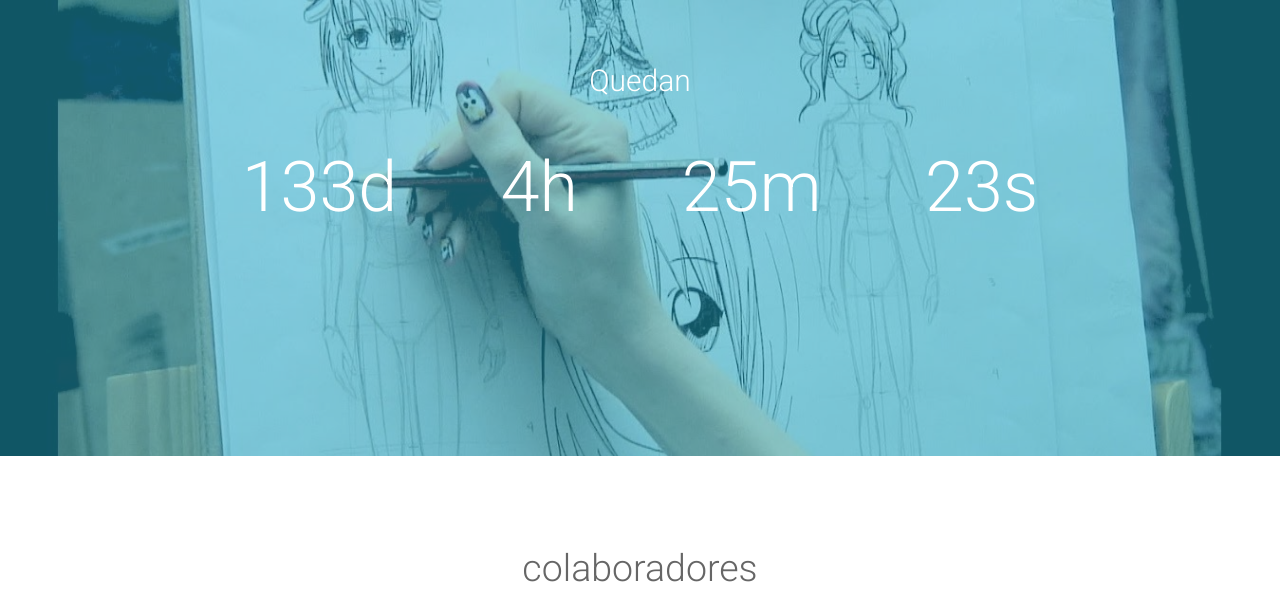
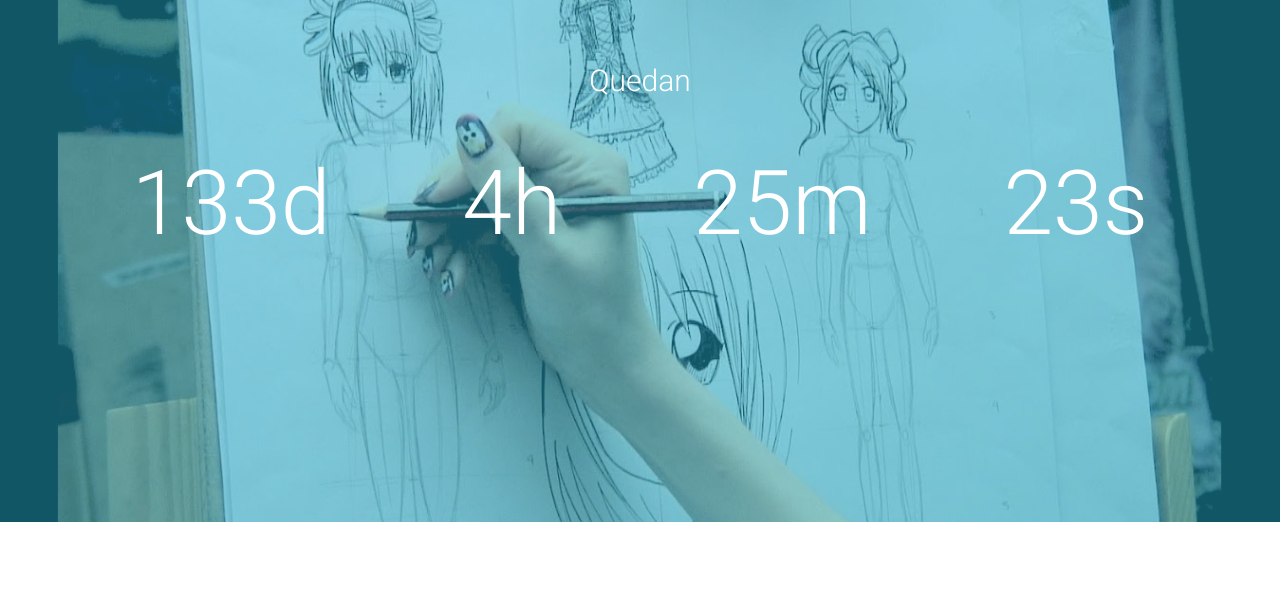
Before and after one commit to javiermunoznavarrete/anime-old-schoold, a plain HTML site: page index.html in a window 1280 px wide. Shown: the part 2960-3569 px from the top of the page. Drawn offline with nearby package versions, Linux system fonts and the light colour scheme.

Commit message:
ajust text of clock

```diff
--- a/assets/style.css
+++ b/assets/style.css
@@ -182,8 +182,8 @@ span i {
 .clock {
 	color: white;
 	display: inline-block;
-	font-size: 7rem;
-	padding-right: 5rem;
-	padding-left: 5rem;
+	font-size: 7vw;
+	padding-right: 5vw;
+	padding-left: 5vw;
 
 }
```
